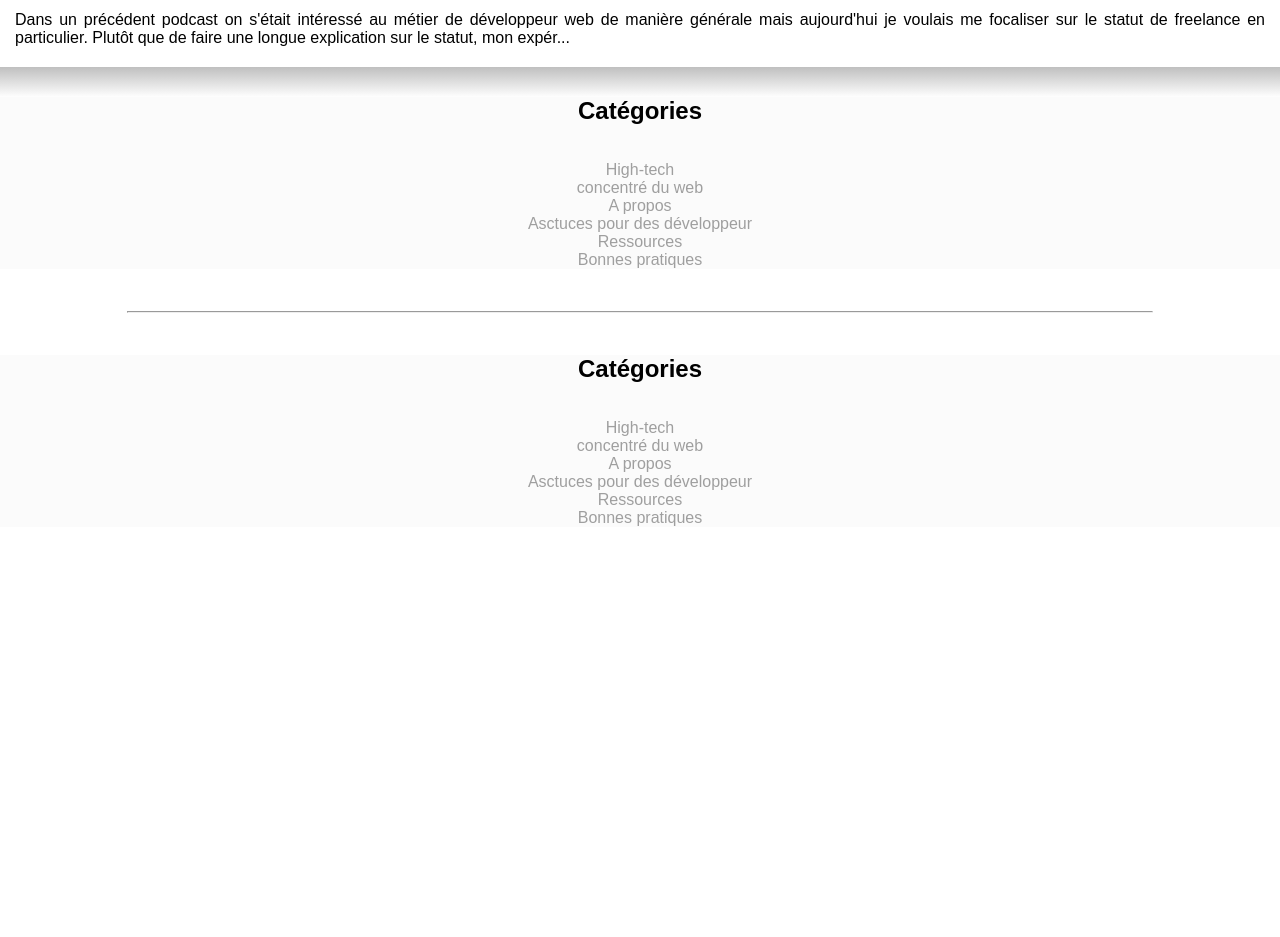
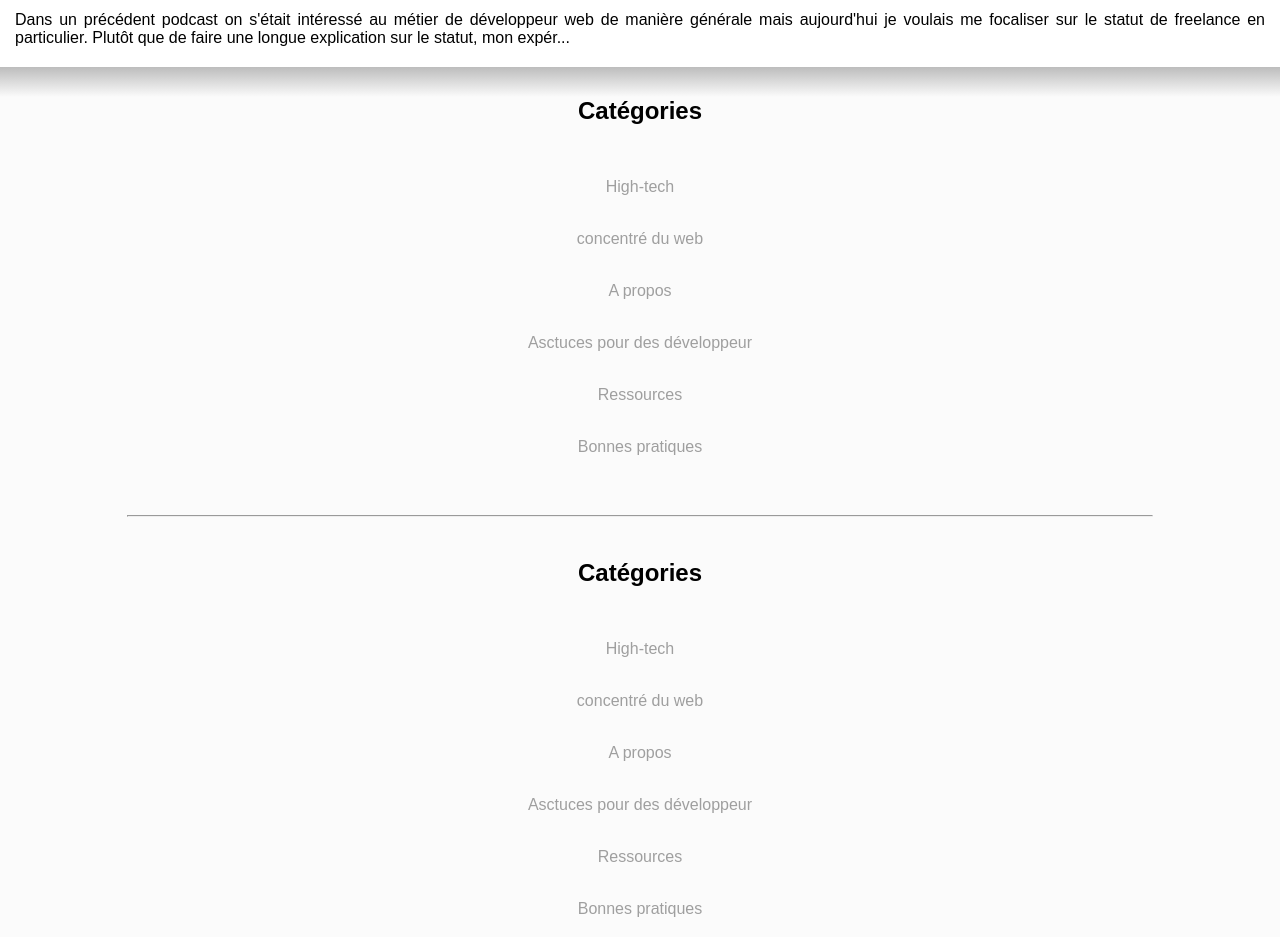
Before and after one commit to Ma2t-971/Racoon, a website: page index.html in a window 1280 px wide. Shown: the part 2475-3412 px from the top of the page. Before the commit the page ends 3002 px from the top, so only its background shows below. Drawn offline with Linux system fonts and the light colour scheme.

Commit message:
maj du 12/12/2024 15:13

```diff
--- a/scss/footer.scss
+++ b/scss/footer.scss
@@ -1,14 +1,22 @@
 footer{
+    padding-bottom: 2.75rem ;
+    background: #FBFBFB;
     section{
         margin: auto;
         text-align: center;
-        background: #FBFBFB;
         h2{
             margin-bottom: 2.25rem;
         }
 
+        li{
+            padding: 1.062rem 0;
+        }
         a{
-            margin: 1.062rem;
+            padding: 1.062rem 0;
+        }
+
+        a:hover{
+            text-decoration: underline;
         }
     }
     .gradient{
```
Also changed, not shown: style.css, 1 other file.
